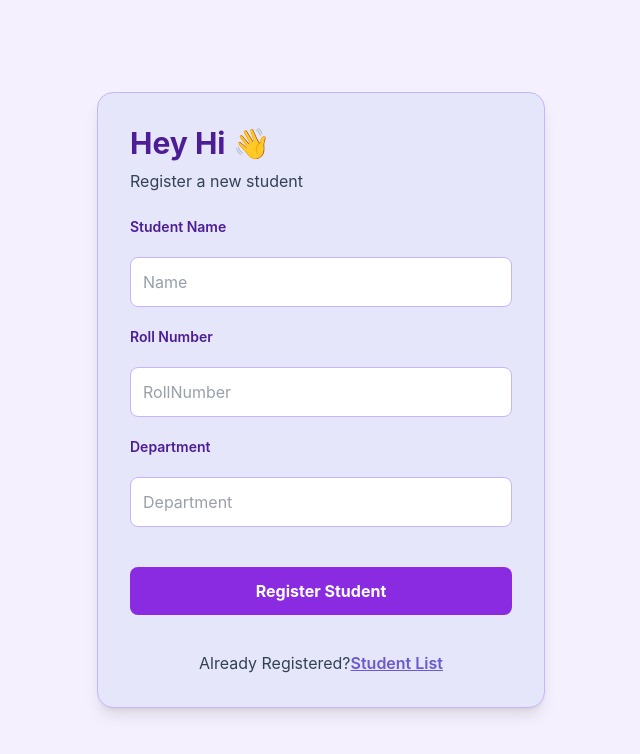
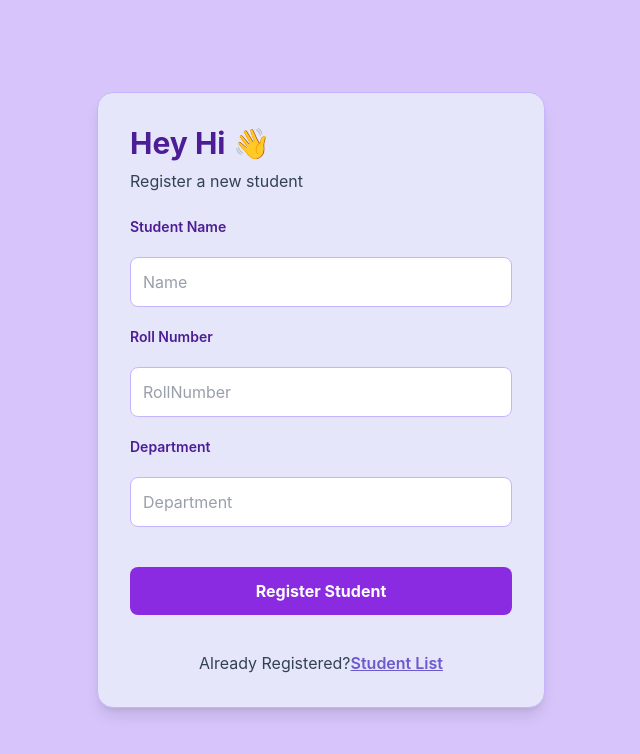
Before and after one commit to akilank-tech/Student-List-React, a React (Vite) app: page /register in a window 1280 px wide. Shown: the top 754 px of the page, without its empty margins (319-959 px from the left). Built offline with nearby package versions, Linux system fonts and the light colour scheme.

Commit message:
update the file

```diff
--- a/src/pages/register.jsx
+++ b/src/pages/register.jsx
@@ -35,7 +35,7 @@ const Register = () => {
         navigate('/')
     }
     return (
-        <div className="min-h-[100dvh] h-[100dvh] overflow-hidden bg-[#f5f0fd] flex items-center justify-center p-3 sm:p-10">
+        <div className="min-h-[100dvh] h-[100dvh] overflow-hidden bg-[#d6c4fa] flex items-center justify-center p-3 sm:p-10">
             <div className="mx-auto bg-[#E6E6FA] w-full max-w-md rounded-2xl shadow-lg border border-[#C4B5FD] p-4 sm:p-8">
                 <h1 className="text-3xl font-bold text-[#4C1D95]">Hey Hi 👋</h1>
                 <p className="text-[#334155] mt-2 mb-6">Register a new student</p>
```
